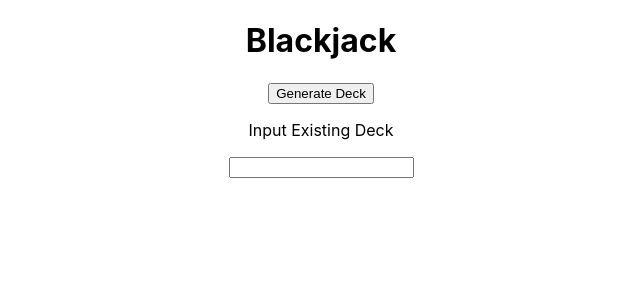
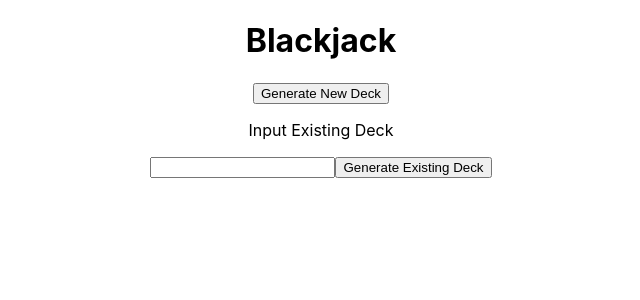
Before and after one commit to joinpursuit/react_ajax_assignment, a React (Create React App) app in the folder blackjack/: page / in a window 1280 px wide. Shown: the top 300 px of the page, without its empty margins (319-959 px from the left). Built offline with nearby package versions, Linux system fonts and the light colour scheme.

Commit message:
works...! but not finished

```diff
--- a/blackjack/src/App.js
+++ b/blackjack/src/App.js
@@ -1,5 +1,6 @@
 import React, { Component } from "react";
 import axios from "axios";
+import Cards from "./Cards.js";
 import "./App.css";
 
 class App extends Component {
@@ -7,46 +8,112 @@ class App extends Component {
     super();
 
     this.state = {
-      deckURL: "",
-      firstCard: "",
-      secondCard: ""
+      firstPage: true,
+      deckID: "",
+      cards: []
     };
   }
-  getNewDeck = () => {
+  newDeck = () => {
+    let cardState = [...this.state.cards];
     axios
       .get("https://deckofcardsapi.com/api/deck/new/draw/?count=2")
       .then(response => {
-        debugger;
-
+        cardState.push(
+          response.data.cards[0].image,
+          response.data.cards[1].image
+        );
         this.setState({
-          deckURL: response.data.deck_id,
-          firstCard: response.data.cards[0].image,
-          secondCard: response.data.cards[1].image
+          deckID: response.data.deck_id,
+          cards: cardState
         });
-
-        console.log(`Hurray! Your deck ID is ${this.state.deckURL}`);
+        console.log(cardState);
+        console.log(`Hurray! Your deck ID is ${this.state.deckID}`);
+        console.log(this.state.cards);
       })
       .catch(error => {
-        console.log("Error: Unable to get new deck");
+        console.log("Error");
       });
+    this.setState({
+      firstPage: false
+    });
+  };
+
+  existingDeck = () => {
+    console.log(this.state.deckID);
+    let cardState = [...this.state.cards];
+    axios
+      .get(
+        `https://deckofcardsapi.com/api/deck/${this.state.deckID}/draw/?count=2`
+      )
+      .then(response => {
+        cardState.push(
+          response.data.cards[0].image,
+          response.data.cards[1].image
+        );
+        this.setState({
+          deckID: response.data.deck_id,
+          cards: cardState
+        });
+      })
+      .catch(error => {
+        console.log("Error");
+      });
+    this.setState({
+      firstPage: false
+    });
+  };
+
+  updateInputValue = event => {
+    this.setState({
+      deckID: event.target.value
+    });
+  };
+
+  drawCard = () => {
+    let cardState = [...this.state.cards];
+    axios
+      .get(
+        `https://deckofcardsapi.com/api/deck/${this.state.deckID}/draw/?count=1`
+      )
+      .then(response => {
+        cardState.push(response.data.cards[0].image);
+        this.setState({
+          cards: cardState
+        });
+      })
+      .catch(error => {
+        console.log("Error");
+      });
+    console.log(cardState);
+    console.log(this.state.deckID);
   };
 
   render() {
-    const { firstCard, secondCard } = this.state;
-    return (
-      <div className="App">
-        <h1>Blackjack</h1>
-        <button onClick={this.getNewDeck}>Generate Deck</button>
-        <p>Input Existing Deck</p>
-        <input type="text" />
-
-        <div>
+    const { firstPage, deckID, cards } = this.state;
+    if (firstPage === true) {
+      return (
+        <div className="App">
+          <h1>Blackjack</h1>
+          <button onClick={this.newDeck}>Generate New Deck</button>
+          <p>Input Existing Deck</p>
+          <input type="text" value={deckID} onChange={this.updateInputValue} />
+          <button onClick={this.existingDeck}>Generate Existing Deck</button>
+        </div>
+      );
+    } else {
+      return (
+        <div className="App">
+          <h1>Blackjack</h1>
+          <p>Deck ID: {deckID}</p>
           <br />
-          <img className="firstCard" alt="" src={firstCard} />
-          <img className="secondCard" alt="" src={secondCard} />
+          {cards.map(image => (
+            <Cards source={image} key={image} />
+          ))}
+          <br />
+          <button onClick={this.drawCard}>Hit me!</button>
         </div>
-      </div>
-    );
+      );
+    }
   }
 }
 
--- /dev/null
+++ b/blackjack/src/Cards.js
@@ -0,0 +1,5 @@
+import React from "react";
+
+const Cards = ({ source }) => <img src={source} alt="" className="cardClass" />;
+
+export default Cards;
```
